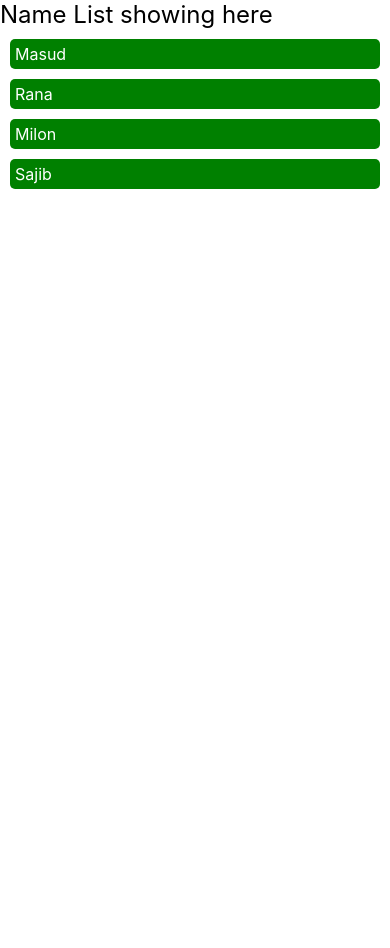
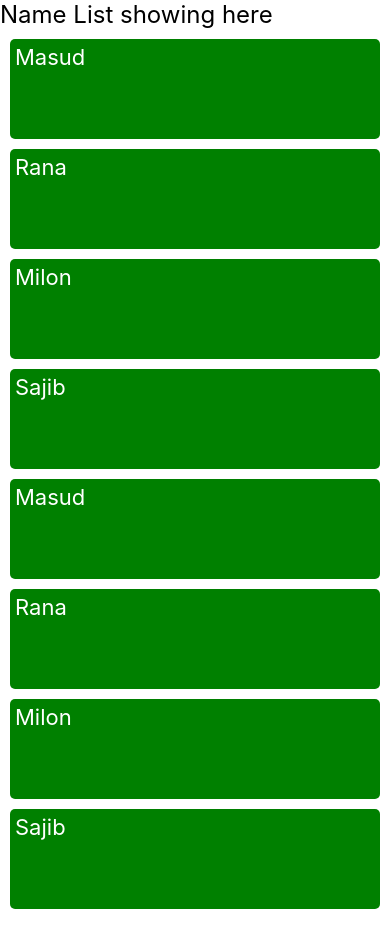
Before and after one commit to masudrana35362/react-practice, a React Native app: screen / in a window 390 px wide. Shown: the top 948 px of the page. Before the commit the page ends 844 px from the top, so only its background shows below. Built offline with nearby package versions, Linux system fonts and the light colour scheme.

Commit message:
list using map

```diff
--- a/App.js
+++ b/App.js
@@ -10,6 +10,7 @@ import {
   Button,
   FlatList,
   Image,
+  ScrollView,
   StyleSheet,
   Text,
   TextInput,
@@ -36,18 +37,40 @@ const App = () => {
       id: 4,
       name: "Sajib"
     },
-
+    {
+      id: 5,
+      name: "Masud"
+    },
+    {
+      id: 6,
+      name: "Rana"
+    },
+    {
+      id: 7,
+      name: "Milon"
+    },
+    {
+      id: 8,
+      name: "Sajib"
+    },
   ]
 
   return (
     <View>
       <Text style={{ fontSize: 24 }} >Name List showing here </Text>
 
-      <FlatList
-      data={users}
-      renderItem={({item})=> <Text style= {styles.textStyle} >{item.name}</Text>}
-      keyExtractor={item=> item.id}
-      />
+      {/* <FlatList
+        data={users}
+        renderItem={({ item }) => <Text style={styles.textStyle} >{item.name}</Text>}
+        keyExtractor={item => item.id}
+      /> */}
+      <ScrollView style={{marginBottom:50}}>
+        {
+          users.map((item) => <Text style={styles.textStyle} >{item.name}</Text>)
+        }
+      </ScrollView>
+
+
 
     </View>
 
@@ -56,8 +79,9 @@ const App = () => {
 
 const styles = StyleSheet.create({
   textStyle: {
+    height: 100,
     color: '#fff',
-    fontSize: 16,
+    fontSize: 22,
     backgroundColor: 'green',
     marginTop: 10,
     marginHorizontal: 10,
```
